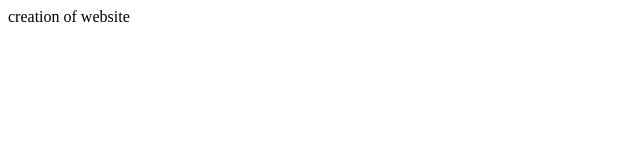
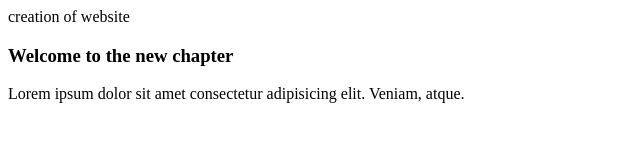
Before and after one commit to Devadarshini19/test, a plain HTML site: page index.html in a window 1280 px wide. Shown: the whole page, without its empty margins (0-640 px from the left). Drawn offline with Linux system fonts and the light colour scheme.

Commit message:
index.html

```diff
--- a/index.html
+++ b/index.html
@@ -1 +1,17 @@
 creation of website
+<!DOCTYPE html>
+<html lang="en">
+<head>
+    <meta charset="UTF-8">
+    <meta name="viewport" content="width=device-width, initial-scale=1.0">
+    <title>Document</title>
+</head>
+<body>
+    <h3>
+        Welcome to the new chapter
+    </h3>
+    <p>
+        Lorem ipsum dolor sit amet consectetur adipisicing elit. Veniam, atque.
+    </p>
+</body>
+</html>
```
